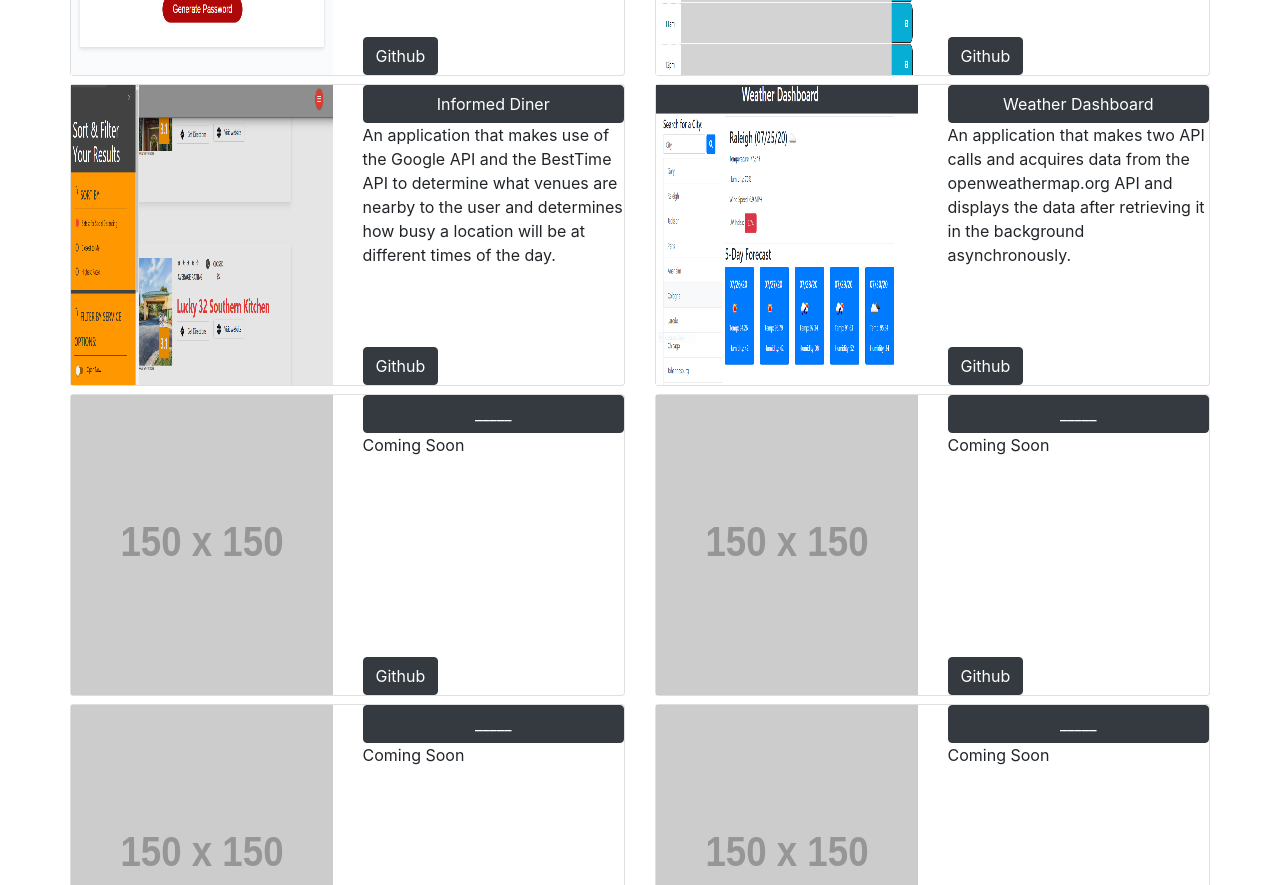
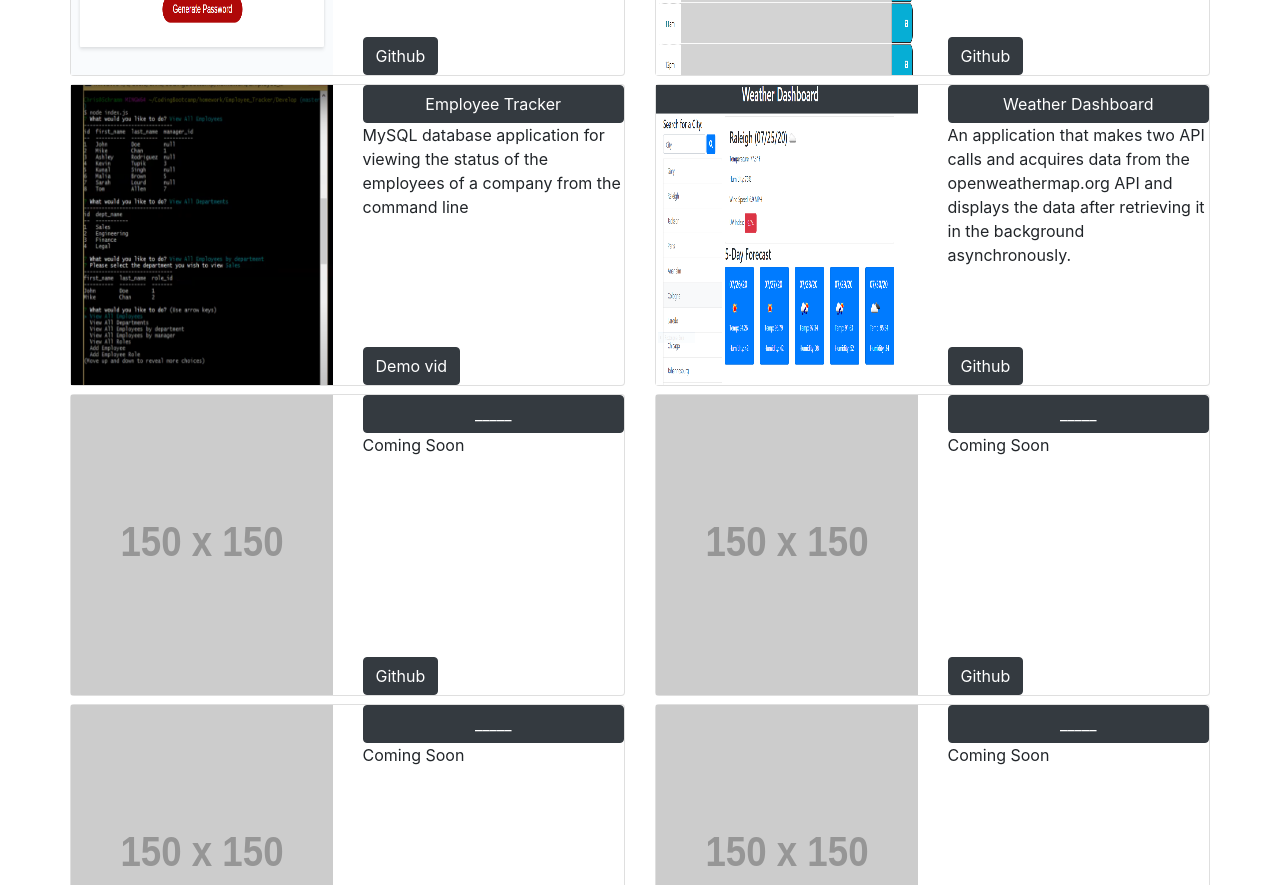
Before and after one commit to Schramm9/Schramm9.github.io, a plain HTML site: page portfolio.html in a window 1280 px wide. Shown: the part 1770-2655 px from the top of the page. Drawn offline with nearby package versions, Linux system fonts and the light colour scheme; placeholder pictures from the web are drawn by us.

Commit message:
push for grade

```diff
--- a/portfolio.html
+++ b/portfolio.html
@@ -219,29 +219,27 @@
               <div class="row">
                 <img
                   class="img-fluid fixed-width col-md-6"
-                  src="assets/images/infrmddnr.png"
-                  alt="Image of Informed Diner listings page."
+                  src="assets/images/employeetracker.png"
+                  alt="Screenshot of demonstration video."
                 />
                 <div class="col-md-6">
                   <div class="d-flex flex-column">
                     <!-- link to deployed application -->
                     <a
-                      href="https://github.com/Schramm9/Informed-Diner"
+                      href="https://github.com/Schramm9/Employee_Tracker"
                       target="_blank"
                       class="btn btn-dark col-md-12 height-fixed"
-                      >Informed Diner</a
+                      >Employee Tracker</a
                     >
                     <p>
-                      An application that makes use of the Google API and the
-                      BestTime API to determine what venues are nearby to the
-                      user and determines how busy a location will be at
-                      different times of the day.
+                      MySQL database application for viewing the status of the
+                      employees of a company from the command line
                     </p>
                     <a
-                      href="https://schramm9.github.io/Informed-Diner/"
+                      href="https://drive.google.com/file/d/1lWQo4Ojap0KXEuqYArqSMtk0ihLg9mnf/view?usp=sharing"
                       target="_blank"
                       class="btn btn-dark position-absolute bott-anchor"
-                      >Github</a
+                      >Demo vid</a
                     >
                   </div>
                 </div>
```
Also changed, not shown: assets/images/employeetracker.PNG (added).
